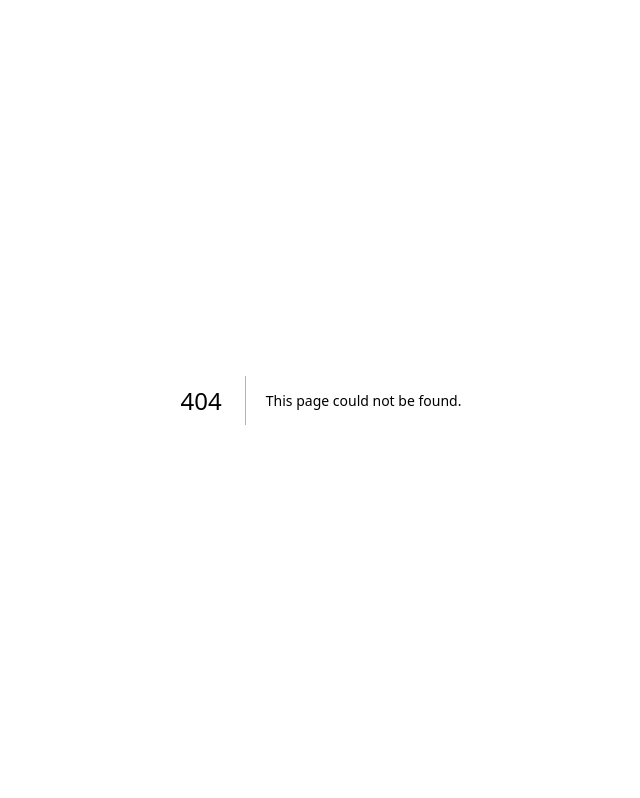
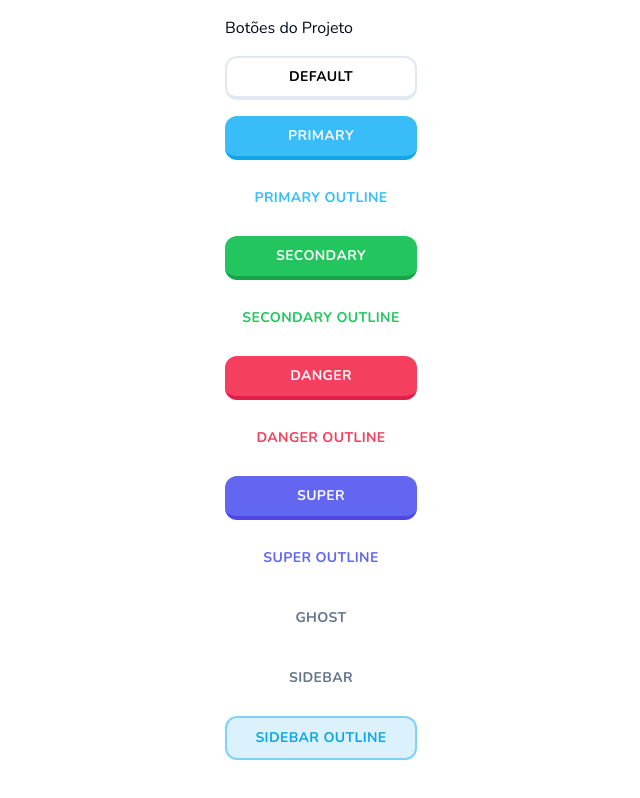
Before and after one commit to michelchieregato/duolingo-clone, a Next.js app: page /buttons in a window 1280 px wide. Before the commit this address had no page. Shown: the whole page, without its empty margins (319-959 px from the left). Built offline with nearby package versions, Linux system fonts and the light colour scheme.

Commit message:
Adicionando botoes bonitinhos e fofinhos

```diff
--- /dev/null
+++ b/src/app/buttons/page.tsx
@@ -0,0 +1,49 @@
+import { Button } from '@/components/ui/button';
+
+const ButtonsDisplayPage = () => {
+    return (
+        <div className="flex flex-col gap-4 w-56 mx-auto p-4">
+            <h1>
+                Botões do Projeto
+            </h1>
+            <Button variant="default">
+                Default
+            </Button>
+            <Button variant="primary">
+                Primary
+            </Button>
+            <Button variant="primaryOutline">
+                Primary Outline
+            </Button>
+            <Button variant="secondary">
+                Secondary
+            </Button>
+            <Button variant="secondaryOutline">
+                Secondary Outline
+            </Button>
+            <Button variant="danger">
+                Danger
+            </Button>
+            <Button variant="dangerOutline">
+                Danger Outline
+            </Button>
+            <Button variant="super">
+                Super
+            </Button>
+            <Button variant="superOutline">
+                Super Outline
+            </Button>
+            <Button variant="ghost">
+                Ghost
+            </Button>
+            <Button variant="sidebar">
+                Sidebar
+            </Button>
+            <Button variant="sidebarOutline">
+                Sidebar Outline
+            </Button>
+        </div>
+    )
+}
+
+export default ButtonsDisplayPage;
--- a/src/app/page.tsx
+++ b/src/app/page.tsx
@@ -1,5 +1,7 @@
+import { Button } from "@/components/ui/button";
+
 export default function Home() {
-  return <div className="text-green-100 font-bold">
-    Hello Lingo
+  return <div>
+    Oi
   </div>
 }
--- a/src/components/ui/button.tsx
+++ b/src/components/ui/button.tsx
@@ -5,25 +5,32 @@
 import { cn } from '@/lib/utils'
 
 const buttonVariants = cva(
-    'inline-flex items-center justify-center whitespace-nowrap rounded-md text-sm font-medium ring-offset-background transition-colors focus-visible:outline-none focus-visible:ring-2 focus-visible:ring-ring focus-visible:ring-offset-2 disabled:pointer-events-none disabled:opacity-50',
+    'uppercase tracking-wide inline-flex items-center justify-center whitespace-nowrap rounded-xl text-sm font-bold ' +
+    'ring-offset-background transition-colors focus-visible:outline-none focus-visible:ring-2 ' +
+    'focus-visible:ring-ring focus-visible:ring-offset-2 disabled:pointer-events-none disabled:opacity-50' +
+    '',
     {
         variants: {
             variant: {
-                default: 'bg-primary text-primary-foreground hover:bg-primary/90',
-                destructive:
-                    'bg-destructive text-destructive-foreground hover:bg-destructive/90',
-                outline:
-                    'border border-input bg-background hover:bg-accent hover:text-accent-foreground',
-                secondary:
-                    'bg-secondary text-secondary-foreground hover:bg-secondary/80',
-                ghost: 'hover:bg-accent hover:text-accent-foreground',
-                link: 'text-primary underline-offset-4 hover:underline',
+                default: 'bg-white text-black border-slate-200 border-2 border-b-4 active:border-b-2 hover:bg-slate-100',
+                primary: 'bg-sky-400 text-primary-foreground hover:bg-sky-400/90 border-sky-500 border-b-4 active:border-b-0',
+                primaryOutline: 'bg-white text-sky-400 hover:bg-slate-100',
+                secondary: 'bg-green-500 text-primary-foreground hover:bg-green-500/90 border-green-600 border-b-4 active:border-b-0',
+                secondaryOutline: 'bg-white text-green-500 hover:bg-slate-100',
+                danger: 'bg-rose-500 text-primary-foreground hover:bg-rose-500/90 border-rose-600 border-b-4 active:border-b-0',
+                dangerOutline: 'bg-white text-rose-500 hover:bg-slate-100',
+                super: 'bg-indigo-500 text-primary-foreground hover:bg-indigo-500/90 border-indigo-600 border-b-4 active:border-b-0',
+                superOutline: 'bg-white text-indigo-500 hover:bg-slate-100',
+                ghost: 'bg-transparent text-slate-500 border-transparent border-0 hover:bg-slate-100',
+                sidebar: 'bg-transparent text-slate-500 border-transparent border-2 hover:bg-slate-100 transition-none',
+                sidebarOutline: 'bg-sky-500/15 text-sky-500 border-sky-300 border-2 hover:bg-sky-500/20 transition-none'
             },
             size: {
-                default: 'h-10 px-4 py-2',
-                sm: 'h-9 rounded-md px-3',
-                lg: 'h-11 rounded-md px-8',
+                default: 'h-11 px-4 py-2',
+                sm: 'h-9 px-3',
+                lg: 'h-12 px-8',
                 icon: 'h-10 w-10',
+                rounded: 'rounded-full'
             },
         },
         defaultVariants: {
```
